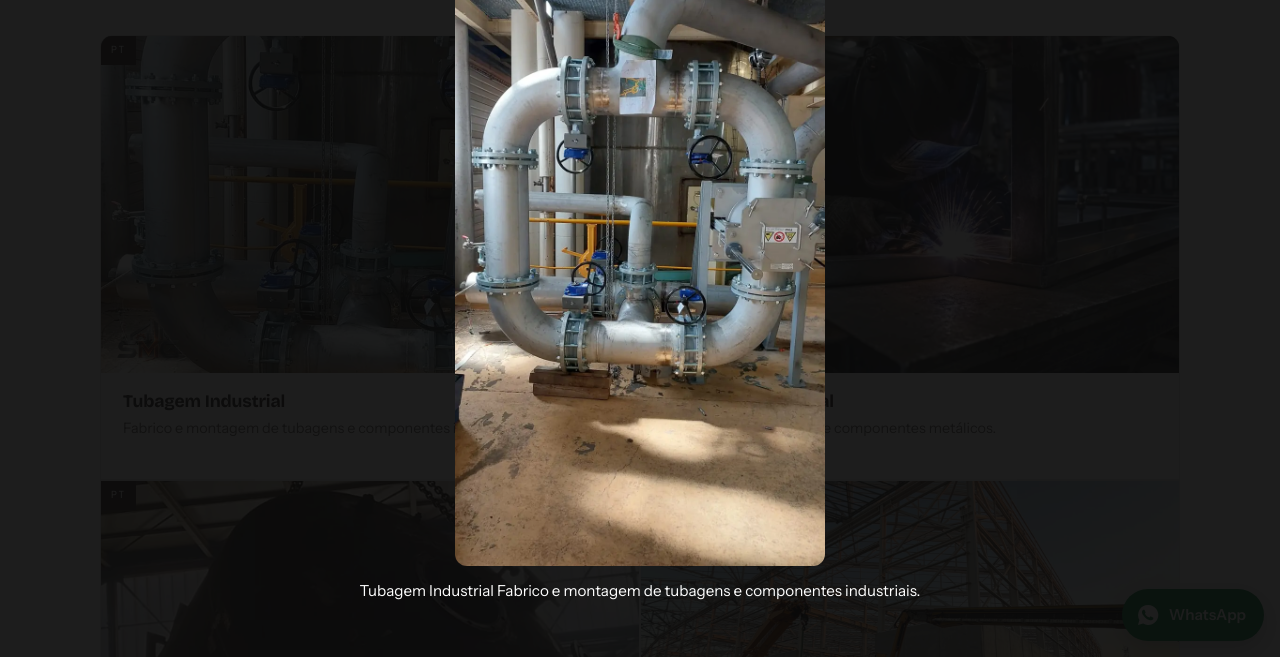
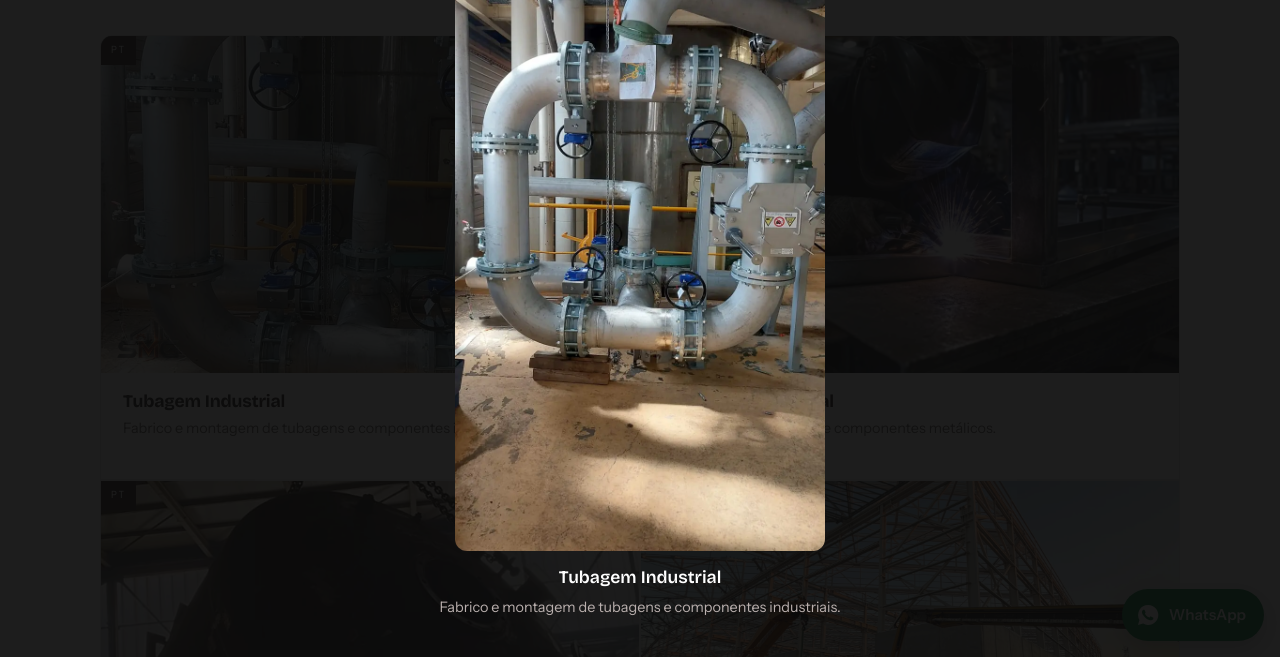
Before and after one commit to Luiz-Messias/talude-site, a plain HTML site: page index.html in a window 1280 px wide. Both pictures are taken after a click on the element 370 px from the left and 4054 px from the top of the page. Shown: the part 3797-4454 px from the top of the page. Drawn offline with Linux system fonts and the light colour scheme.

Commit message:
correção

```diff
--- a/assets/site.js
+++ b/assets/site.js
@@ -1407,7 +1407,22 @@ document.querySelectorAll(".rv").forEach((el) => io.observe(el));
     im.src = img.currentSrc || img.src;
     im.alt = img.alt || "";
     const capEl = box.querySelector(".lb-cap");
-    capEl.textContent = cap ? cap.textContent.trim() : "";
+    capEl.textContent = "";
+    if (cap) {
+      const title = cap.querySelector("b, h3");
+      const text = cap.querySelector("span, p");
+      if (title) {
+        const strong = document.createElement("b");
+        strong.textContent = title.textContent.trim().replace(/\s+/g, " ");
+        capEl.appendChild(strong);
+      }
+      if (text) {
+        const span = document.createElement("span");
+        span.textContent = text.textContent.trim().replace(/\s+/g, " ");
+        capEl.appendChild(span);
+      }
+      if (!title && !text) capEl.textContent = cap.textContent.trim();
+    }
     box.classList.add("on");
     document.body.style.overflow = "hidden";
   }
--- a/assets/style.css
+++ b/assets/style.css
@@ -1490,6 +1490,18 @@ footer .fcol .logo img {
   text-align: center;
   max-width: 70ch;
 }
+.lb-cap b {
+  display: block;
+  margin-bottom: 4px;
+  font-family: "Bricolage Grotesque", sans-serif;
+  font-weight: 600;
+  font-size: 1.1rem;
+}
+.lb-cap span {
+  display: block;
+  color: var(--on-dark);
+  font-size: 0.9rem;
+}
 .lb-close {
   position: absolute;
   top: 12px;
--- a/index.html
+++ b/index.html
@@ -1471,6 +1471,18 @@
         font-size: 0.95rem;
         text-align: center;
         max-width: 70ch;
+      }
+      .lb-cap b {
+        display: block;
+        margin-bottom: 4px;
+        font-family: "Bricolage Grotesque", sans-serif;
+        font-weight: 600;
+        font-size: 1.1rem;
+      }
+      .lb-cap span {
+        display: block;
+        color: var(--on-dark);
+        font-size: 0.9rem;
       }
       .lb-close {
         position: absolute;
```
Also changed, not shown: contactos.html (+12 -0 lines), empresa.html (+12 -0 lines), imigracao.html (+12 -0 lines), obras.html (+12 -0 lines), orcamento.html (+12 -0 lines), servicos.html (+15 -1 lines), trabalhe.html (+12 -0 lines).
